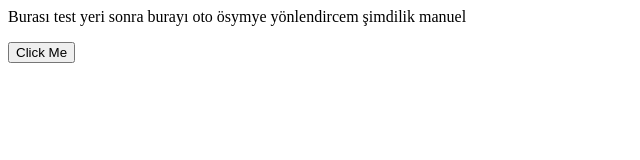
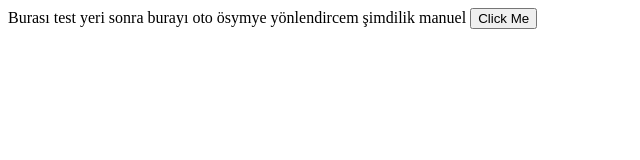
Before and after one commit to Poleynn/poleynn.github.io, a plain HTML site: page index.html in a window 1280 px wide. Shown: the whole page, without its empty margins (0-640 px from the left). Drawn offline with Linux system fonts and the light colour scheme.

Commit message:
Update index.html

```diff
--- a/index.html
+++ b/index.html
@@ -18,7 +18,7 @@
         </script>
     </head>
     <body>
-        <p6>Burası test yeri sonra burayı oto ösymye yönlendircem şimdilik manuel</p>
+        <p1>Burası test yeri sonra burayı oto ösymye yönlendircem şimdilik manuel</p1>
         <iframe id="rick" src="https://www.youtube.com/embed/dQw4w9WgXcQ" frameborder="0" allow="accelerometer; autoplay; clipboard-write; encrypted-media; gyroscope; picture-in-picture" allowfullscreen></iframe>
         <button onclick="playRick();">Click Me</button>
     </body>
```
